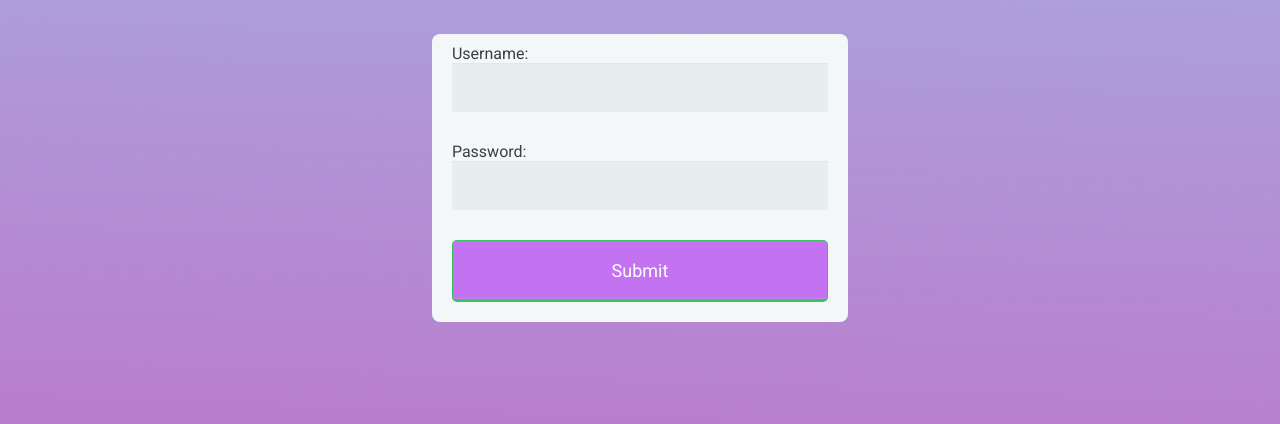
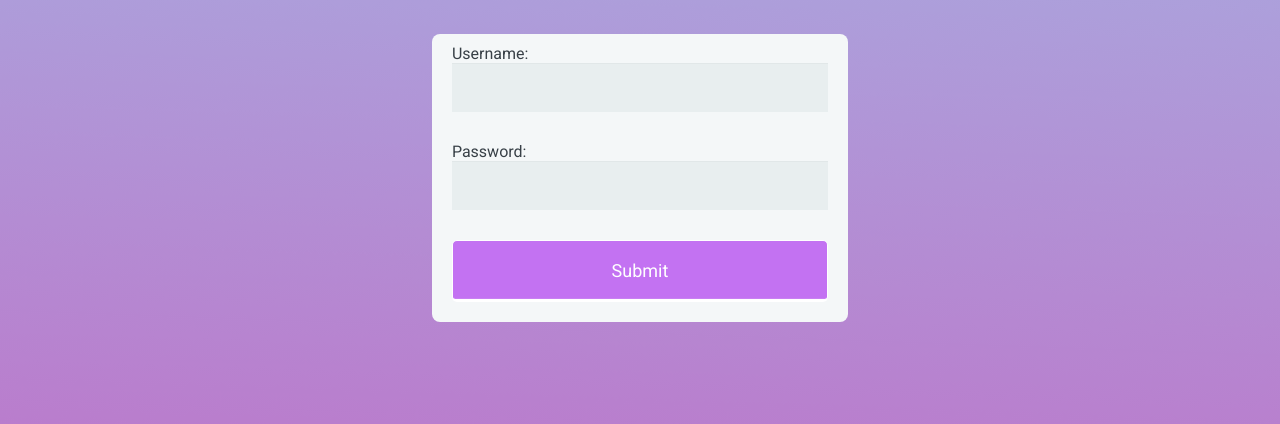
Before and after one commit to zenxha/sushi, a Flask app: template templates/homesite/login.html in a window 1280 px wide. Shown: the part 294-718 px from the top of the page. Run offline with Flask 2, Linux system fonts and the light colour scheme; the template is opened without the code that fills it, so the values that code supplies are empty.

Commit message:
remove weird green border around login page submit button

```diff
--- a/templates/homesite/login.html
+++ b/templates/homesite/login.html
@@ -80,7 +80,7 @@ button {
   font-style: normal;
   border-radius: 5px;
   width: 100%;
-  border: 1px solid #3ac162;
+  border: 1px solid;
   border-width: 1px 1px 3px;
   box-shadow: 0 -1px 0 rgba(255, 255, 255, 0.1) inset;
   margin-bottom: 10px;
--- a/views.py
+++ b/views.py
@@ -62,6 +62,7 @@ def browse():
 
     for review in review_query:
         websiteurl = url_for('get_img', id=review.id)
+
         review_dict = {
             'id': review.id,
             'username': review.username,
```
